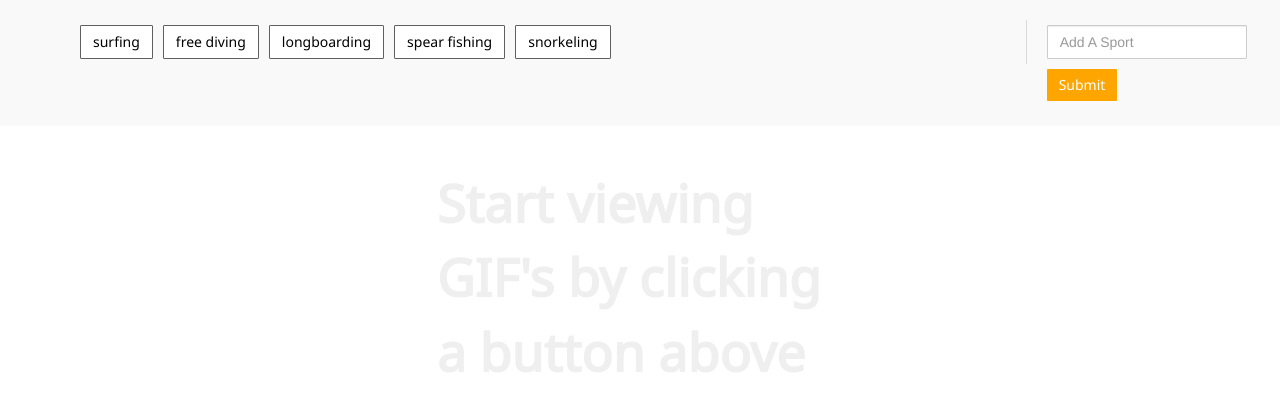
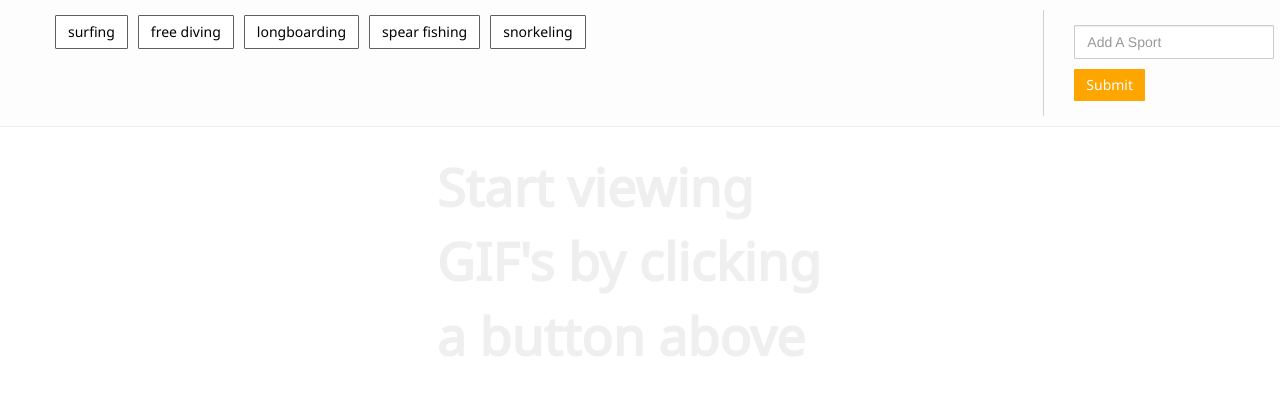
Before and after one commit to jdubsss/GIF-Library, a plain HTML site: page index.html in a window 1280 px wide. Drawn offline with nearby package versions, Linux system fonts and the light colour scheme.

Commit message:
edited header

```diff
--- a/assets/css/style.css
+++ b/assets/css/style.css
@@ -8,16 +8,31 @@
 
 .container {
   padding: 20px;
+  z-index: 0;
+  margin-top: 110px;
+}
+
+.container-fluid {
+  padding: 10px 50px 10px 50px;
 }
 
 .header {
-    background-color: #f9f9f9;
+    background-color: rgba(253, 253, 253, 0.98);
+    z-index: 2;
+    top: 0;
+    position: fixed;
+    width: 100%;
+/*    filter:blur(5px);*/
+    border-bottom: 1px solid #ececec;
+}
 
+.formPanel{
+  border-left: 1px solid #d0d0d0;
 }
 
 #buttonPanel {
-  border-right: 1px solid #dadada;
-}
+/*  border-right: 1px solid #dadada;
+*/}
 
 .btn {
   border-radius: 1px;
@@ -33,7 +48,7 @@
 }
 
 #sport-form {
-  padding: 0px;
+  padding: 10px;
 }
 
 .form-control {
--- a/index.html
+++ b/index.html
@@ -17,7 +17,7 @@
 
   <div class="header">
 
-    <div class="container">
+    <div class="container-fluid">
 
       <div class="row" id="">
 
```
